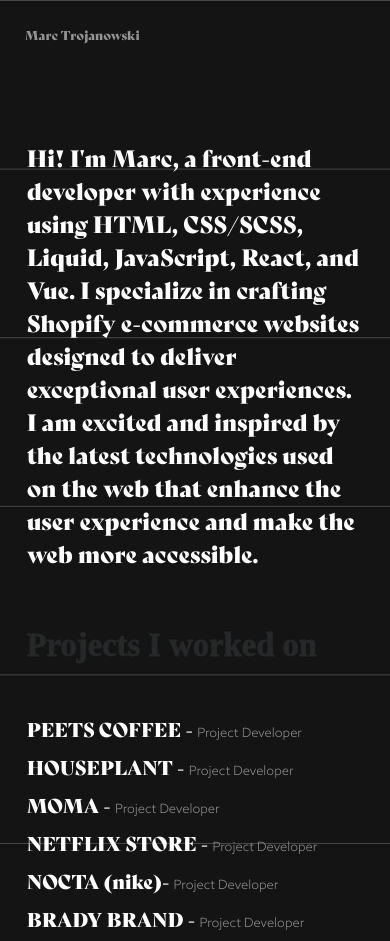
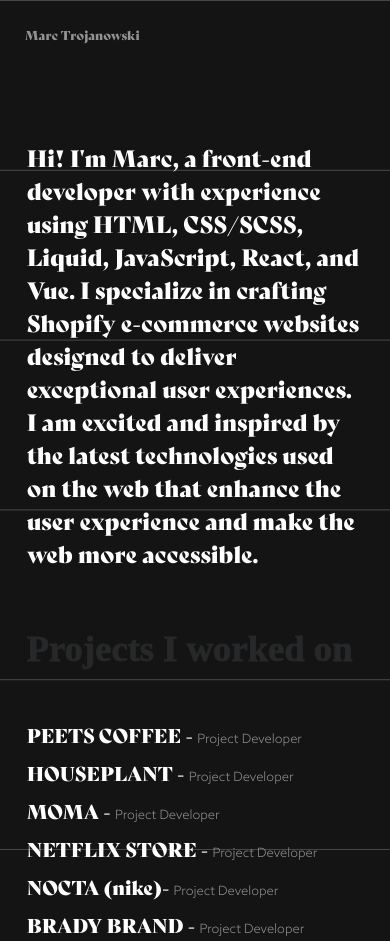
Before and after one commit to marctroj/oct-23-portfolio, a website built with Vite: page index.html in a window 390 px wide. Shown: the top 941 px of the page. Built offline with nearby package versions, Linux system fonts and the light colour scheme; some packages are replaced by stand-ins of ours.

Commit message:
fix font size on mobile

```diff
--- a/styles/_projects.scss
+++ b/styles/_projects.scss
@@ -12,7 +12,7 @@
 		-webkit-text-fill-color: #141414;
 
 		@media screen and (max-width: 767px) {
-			font-size: calc(28px + 106*(100vw - 320px)/1600);
+			font-size: calc(32px + 106*(100vw - 320px)/1600);
 			-webkit-text-stroke-color: initial;
 			-webkit-text-fill-color: initial;
 			margin-bottom: 50px;
```
